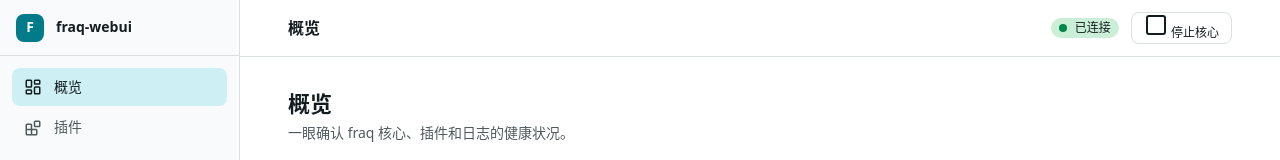
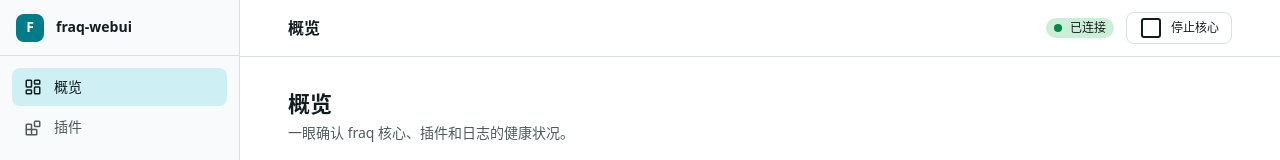
Before and after one commit to zhongwen-4-fraq-plugins/fraq-webui, a Vue app: page / in a window 1280 px wide. Shown: the top 160 px of the page. Built offline with nearby package versions, Linux system fonts and the light colour scheme.

Commit message:
🐛 [core] 修复按钮图标对齐

```diff
--- a/src/components/AppButton.vue
+++ b/src/components/AppButton.vue
@@ -86,6 +86,13 @@ defineEmits(['click'])
   height: 1.125rem;
 }
 
+/* 图标与文字共用一个 span：用 flex 垂直居中并对齐间距 */
+.btn > span {
+  display: inline-flex;
+  align-items: center;
+  gap: var(--space-2);
+}
+
 .btn--primary {
   background: var(--primary);
   color: #fff;
```
